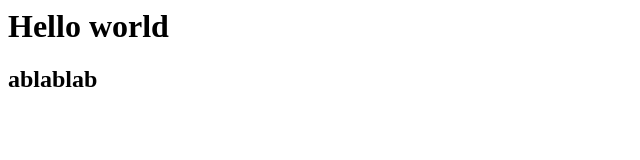
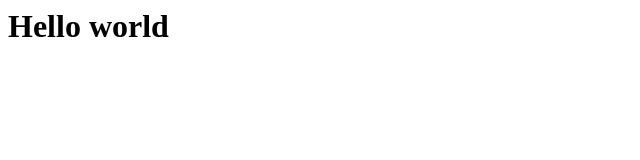
Before and after one commit to ritay/test2, a plain HTML site: page index.html in a window 1280 px wide. Shown: the whole page, without its empty margins (0-640 px from the left). Drawn offline with Linux system fonts and the light colour scheme.

Commit message:
Revert "du blabla"
This reverts commit 641e2008bef96bb90d6f24c209a97370cad41b34.

```diff
--- a/index.html
+++ b/index.html
@@ -7,6 +7,5 @@
 
 <body>
 	<h1>Hello world</h1>
-	<h2>ablablab</h2>
 </body>
 </html>
```
